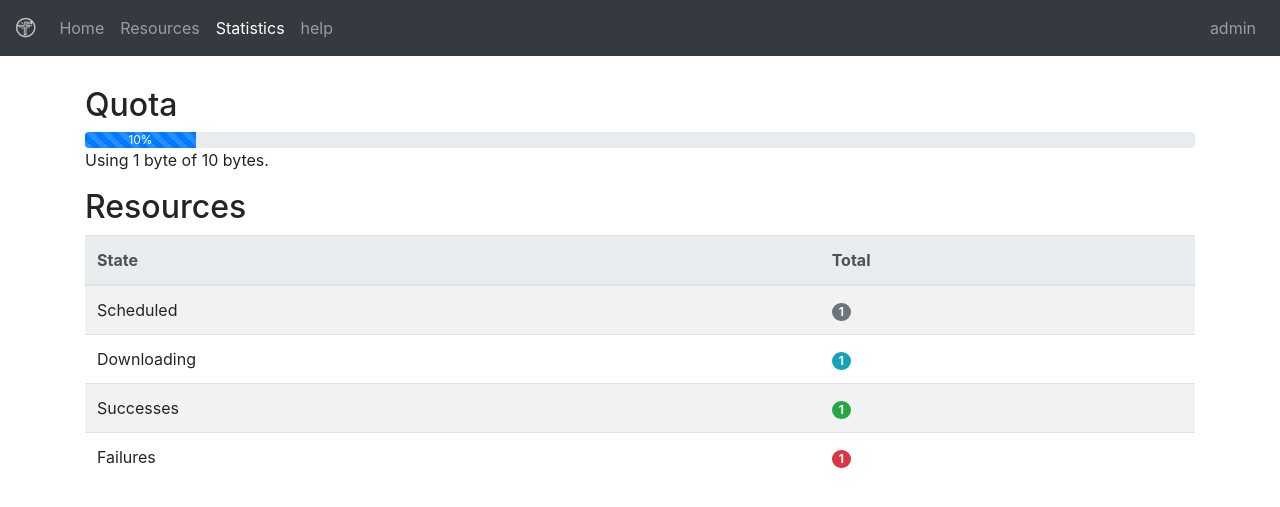
After one commit to ivoire/KissCache, a Django app: template kiss_cache/templates/kiss_cache/statistics.html in a window 1280 px wide. The commit adds this page. Shown: the top 507 px of the page. Run offline with Django 3.2, Linux system fonts and the light colour scheme; the template is opened without the code that fills it: most values are stand-ins (such as "Sample title", 1, 10 or a date in 2020); some libraries are stand-ins or nearby versions.

Commit message:
Add a "statistics" page

```diff
--- a/kiss_cache/templates/kiss_cache/base.html
+++ b/kiss_cache/templates/kiss_cache/base.html
@@ -32,8 +32,8 @@
         <li class="nav-item {% block nav_resources %}{% endblock %}">
           <a class="nav-link" href="{% url "resources" %}">Resources</a>
         </li>
-        <li class="nav-item {% block nav_usage %}{% endblock %}">
-          <a class="nav-link" href="{% url "usage" %}">Usage</a>
+        <li class="nav-item {% block nav_statistics %}{% endblock %}">
+          <a class="nav-link" href="{% url "statistics" %}">Statistics</a>
         </li>
         <li class="nav-item {% block nav_help %}{% endblock %}">
           <a class="nav-link" href="#">help</a>
--- a/kiss_cache/templates/kiss_cache/index.html
+++ b/kiss_cache/templates/kiss_cache/index.html
@@ -47,9 +47,9 @@
   </div>
 
   <div class="col">
-    <h2>Usage</h2>
-    <p>Some number of the usage of this instance.</p>
-    <p><a href="{% url 'usage' %}" class="btn btn-primary my-2">Usage</a></p>
+    <h2>Statistics</h2>
+    <p>Some statistics about this instance.</p>
+    <p><a href="{% url 'statistics' %}" class="btn btn-primary my-2">Statistics</a></p>
   </div>
 
 </div>
--- /dev/null
+++ b/kiss_cache/templates/kiss_cache/statistics.html
@@ -0,0 +1,45 @@
+{% extends 'kiss_cache/base.html' %}
+
+{% block title %} - Statistics{% endblock %}
+
+{% block nav_statistics %}active{% endblock %}
+
+{% block body %}
+<div class="row">
+  <div class="col">
+    <h2>Quota</h2>
+    <div class="progress">
+      <div class="progress-bar progress-bar-striped bg-{{ progress_status }}" role="progressbar" style="width: {{ progress }}%" aria-valuenow="{{ progress }}" aria-valuemin="0" aria-valuemax="100">{{ progress }}%</div>
+    </div>
+    <p>Using {{ total_size|filesizeformat }} of {{ quota|filesizeformat }}.</p>
+
+    <h2>Resources</h2>
+    <table class="table table-striped">
+      <thead class="thead-light">
+        <tr>
+          <th>State</th>
+          <th>Total</th>
+        </tr>
+      </thead>
+      <tbody>
+        <tr>
+          <td>Scheduled</td>
+          <td><span class="badge badge-pill badge-secondary">{{ scheduled_count }}</span></td>
+        </tr>
+        <tr>
+          <td>Downloading</td>
+          <td><span class="badge badge-pill badge-info">{{ downloading_count }}</span></td>
+        </tr>
+        <tr>
+          <td>Successes</td>
+          <td><span class="badge badge-pill badge-success">{{ successes_count }}</span></td>
+        </tr>
+        <tr>
+          <td>Failures</td>
+          <td><span class="badge badge-pill badge-danger">{{ failures_count }}</span></td>
+        </tr>
+      </tbody>
+    </table>
+  </div>
+</div>
+{% endblock body %}
--- a/kiss_cache/urls.py
+++ b/kiss_cache/urls.py
@@ -5,6 +5,7 @@ from kiss_cache import views
 
 urlpatterns = [
     path("", views.index, name="home"),
+    path("statistics/", views.statistics, name="statistics"),
     path(
         "resources/scheduled/",
         views.resources,
@@ -35,7 +36,6 @@ urlpatterns = [
         {"state": "failures"},
         name="resources.failures",
     ),
-    path("usage/", views.index, name="usage"),
     path("api/v1/fetch/", views.api_fetch, name="api.fetch"),
     path("api/v1/fetch/<str:filename>", views.api_fetch, name="api.fetch"),
 ]
```
Also changed, not shown: kiss_cache/views.py (+37 -0 lines).
